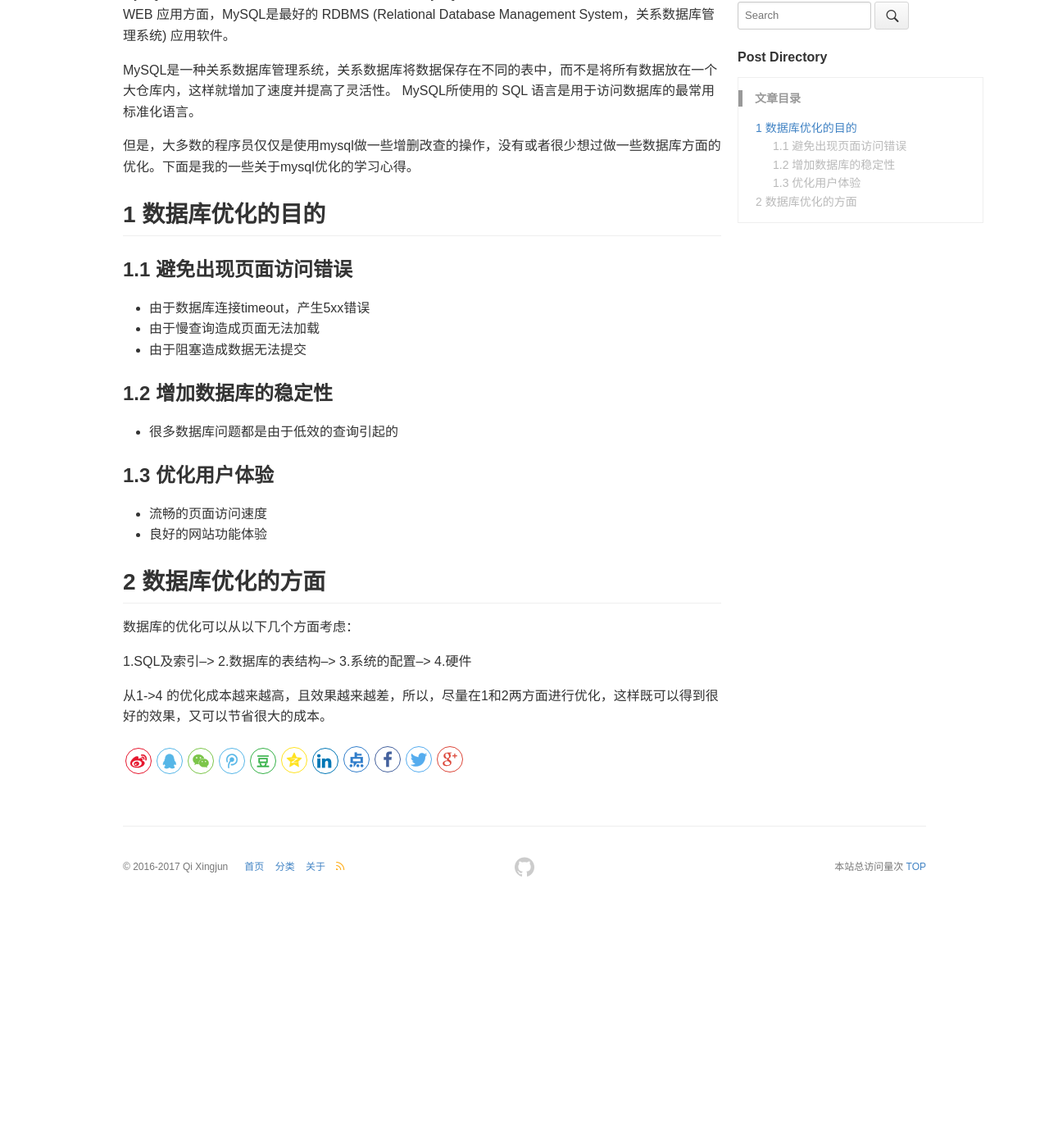
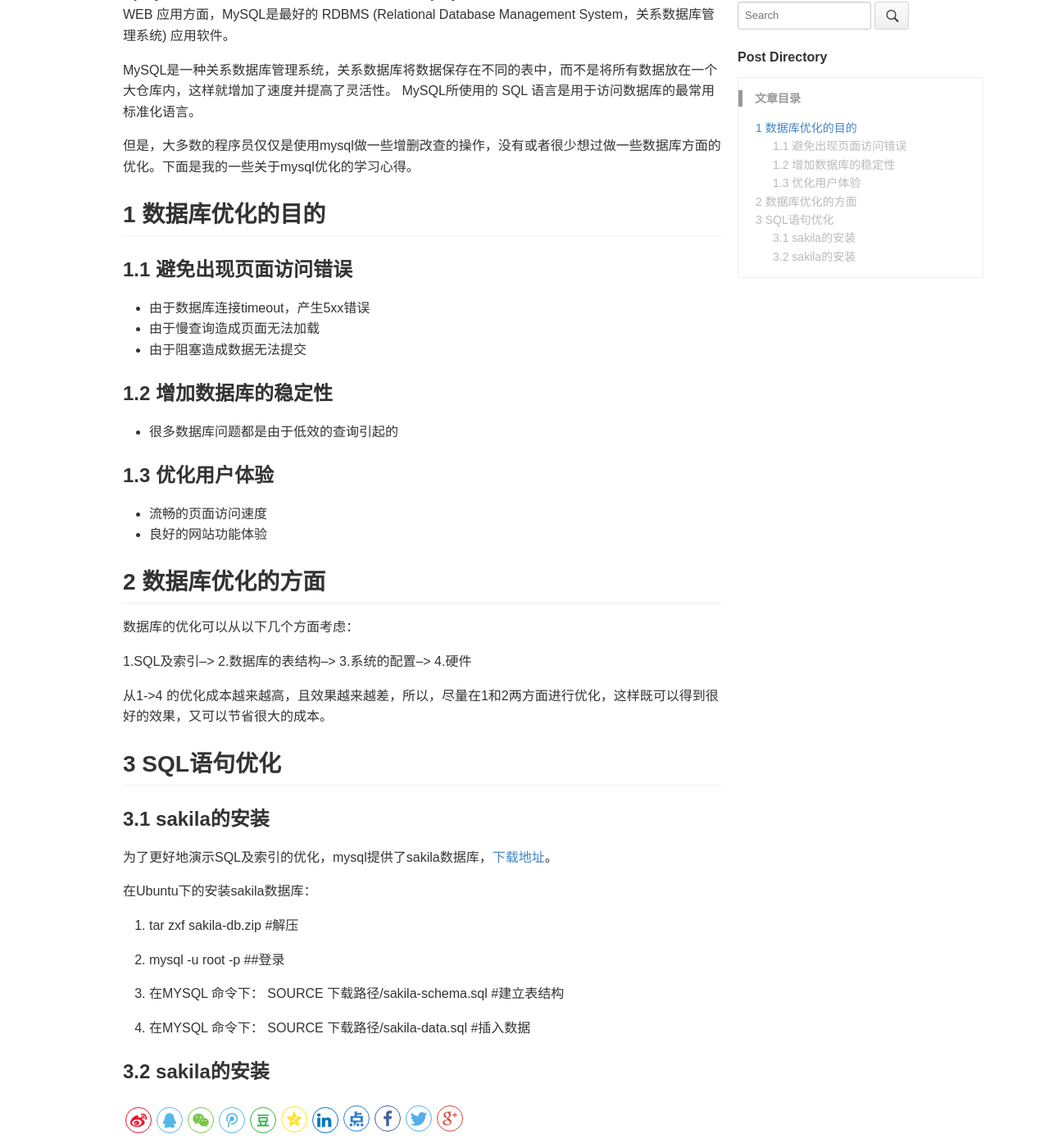
Before and after one commit to QiXingjun/QiXingjun.github.io, a Jekyll site: the page built from _posts/blog/2017-3-10-mysql-optimization.md, in a window 1280 px wide and 1400 px high, scrolled down 266 px. Shown: the whole window at 82% size. Built offline with Jekyll 4.4.1, drawn with Linux system fonts in a browser that asks for light colours; comment, search, counter and statistics services are not loaded; before the commit the page ends 1372 px from its top, so only the background shows below that; some of the changed text lies outside the part shown.

Commit message:
add file 2017-3-10-mysql-optimization.md

```diff
--- a/_posts/blog/2017-3-10-mysql-optimization.md
+++ b/_posts/blog/2017-3-10-mysql-optimization.md
@@ -1,9 +1,9 @@
 ---
 layout: post
-title: MySQL优化
+title: MySQL优化（一） Mysql简介及SQL语句优化
 categories: MySQL
-description: MySQL优化
-keywords: MySQL 优化
+description: MySQL优化（一） Mysql简介及SQL语句优化
+keywords: MySQL 优化 SQL
 ---
 
 对于大多数的后端程序员来说，Mysql应该是很熟悉的。MySQL是一个关系型数据库管理系统，由瑞典MySQL AB 公司开发，目前属于 Oracle 旗下产品。MySQL 是最流行的关系型数据库管理系统之一，在 WEB 应用方面，MySQL是最好的 RDBMS (Relational Database Management System，关系数据库管理系统) 应用软件。
@@ -37,3 +37,21 @@ MySQL所使用的 SQL 语言是用于访问数据库的最常用标准化语言
 1.SQL及索引--> 2.数据库的表结构--> 3.系统的配置--> 4.硬件
 
 从1->4 的优化成本越来越高，且效果越来越差，所以，尽量在1和2两方面进行优化，这样既可以得到很好的效果，又可以节省很大的成本。
+
+## 3 SQL语句优化
+
+### 3.1 sakila的安装
+
+为了更好地演示SQL及索引的优化，mysql提供了sakila数据库，[下载地址](https://dev.mysql.com/doc/sakila/en/sakila-installation.html)。
+
+在Ubuntu下的安装sakila数据库：
+
+1. tar zxf sakila-db.zip #解压
+
+2. mysql -u root -p ##登录
+
+3. 在MYSQL 命令下： SOURCE 下载路径/sakila-schema.sql #建立表结构
+
+4. 在MYSQL 命令下： SOURCE 下载路径/sakila-data.sql #插入数据
+
+### 3.2 sakila的安装
```
